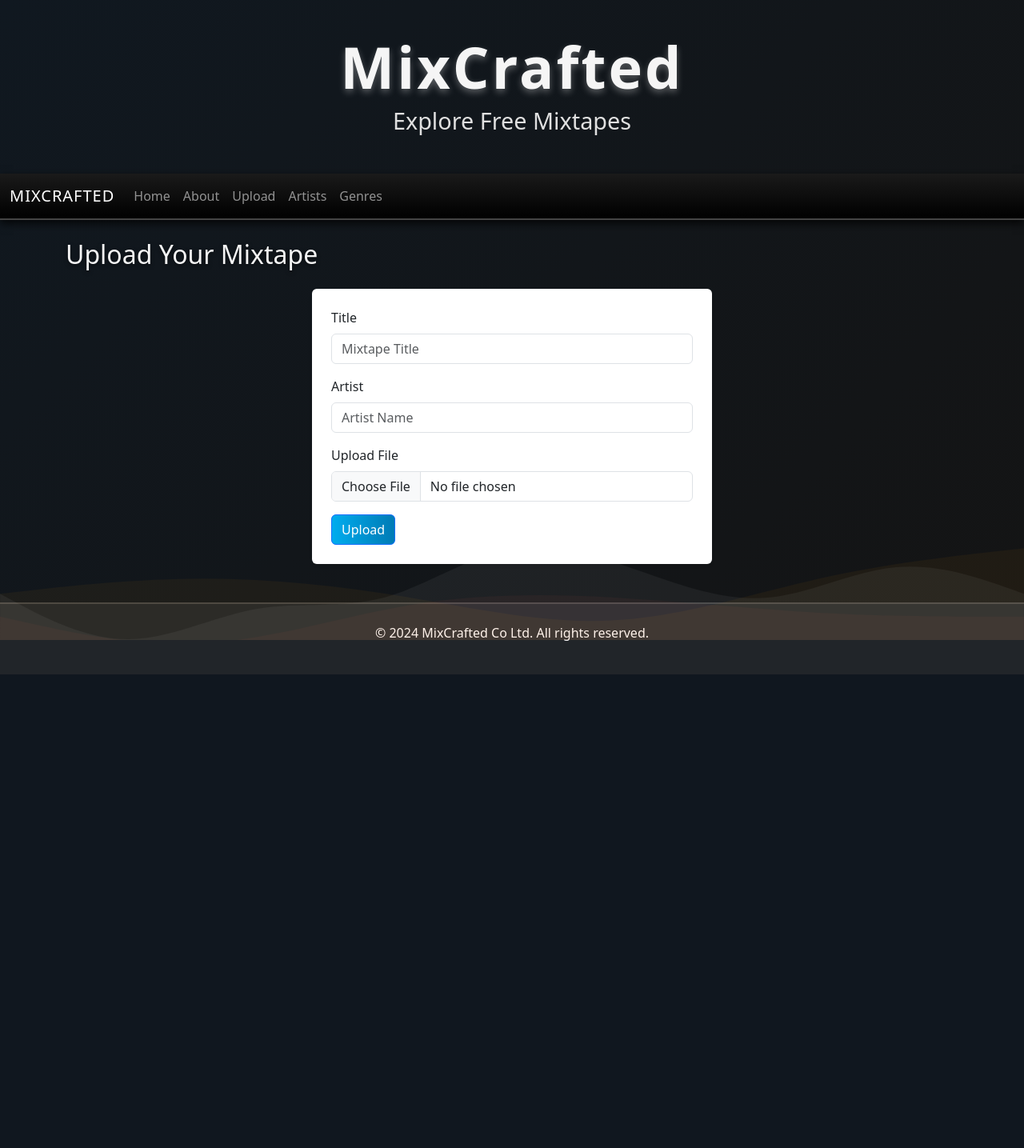
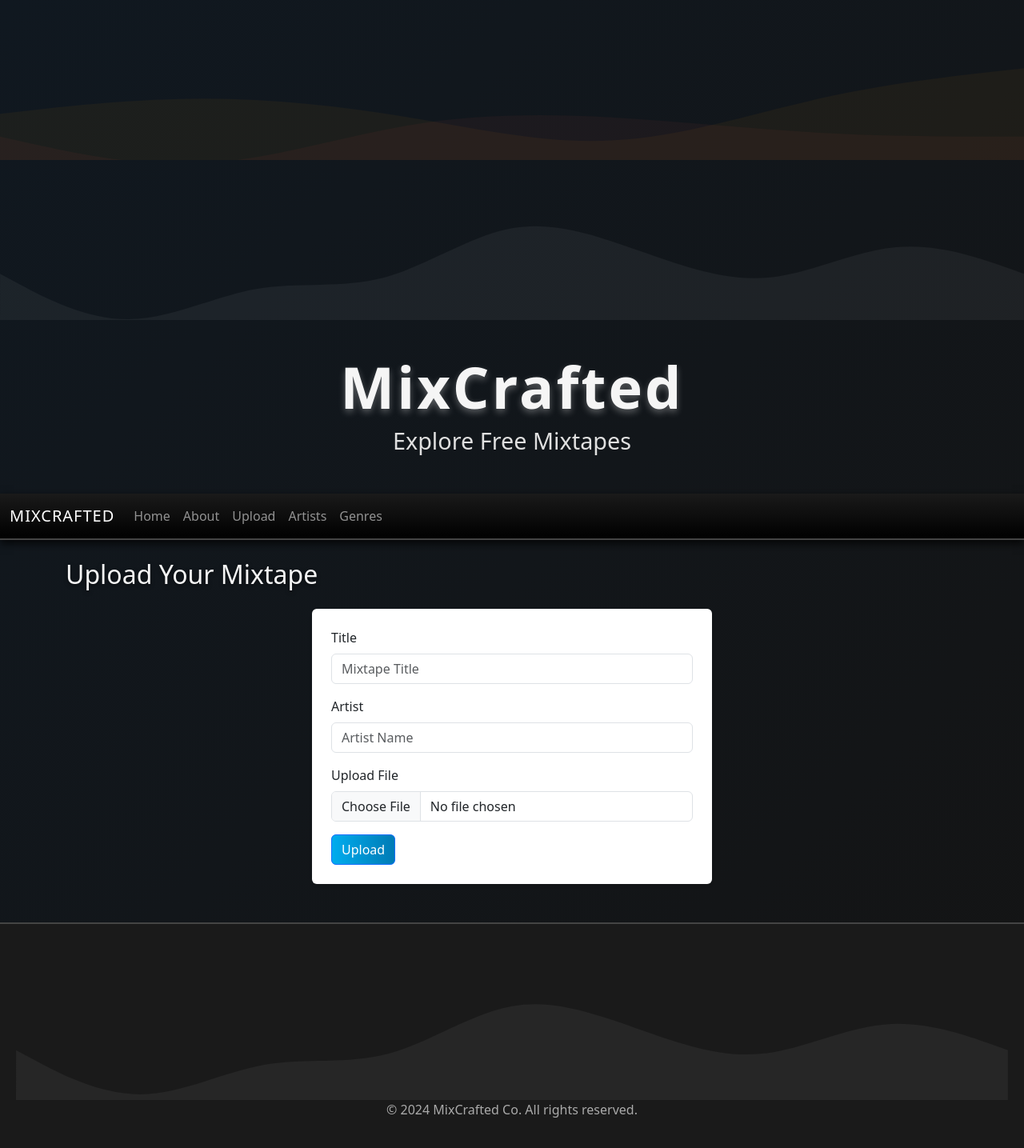
Before and after one commit to Joshkaki00/Bootstrap-Sprint-v2, a Flask app: page /upload in a window 1280 px wide. Shown: the whole page at 80% size. Before the commit the page ends 843 px from the top, so only its background shows below. Run offline with Flask 3, Linux system fonts and the light colour scheme; some libraries are stand-ins or nearby versions.

Commit message:
updated waveform

```diff
--- a/static/styles.css
+++ b/static/styles.css
@@ -164,12 +164,10 @@
 
 /* Waveform Visualization */
 .waveform-svg {
-    position: absolute;
-    bottom: 0;
-    left: 0;
+    position: relative; /* Ensures it stays within the footer context */
     width: 100%;
     height: 200px;
-    z-index: 0; /* Lower the z-index of the waveform */
+    z-index: 0;
     overflow: hidden;
 }
 
--- a/templates/upload.html
+++ b/templates/upload.html
@@ -62,13 +62,25 @@
             </div>
         </section>
     </main>
-    <footer class="bg-dark text-white p-4 text-center">
-        <p> &copy; <span id="currentYear"></span> MixCrafted Co Ltd. All rights reserved.</p>
+    <footer class="footer">
+    <div class="waveform-svg">
+        <svg xmlns="http://www.w3.org/2000/svg" viewBox="0 0 1440 320">
+            <path fill="#fff" fill-opacity="0.1" d="M0,160L30,176C60,192,120,224,180,224C240,224,300,192,360,181.3C420,171,480,181,540,165.3C600,149,660,107,720,96C780,85,840,107,900,128C960,149,1020,171,1080,165.3C1140,160,1200,128,1260,122.7C1320,117,1380,139,1410,149.3L1440,160L1440,320L1410,320C1380,320,1320,320,1260,320C1200,320,1140,320,1080,320C1020,320,960,320,900,320C840,320,780,320,720,320C660,320,600,320,540,320C480,320,420,320,360,320C300,320,240,320,180,320C120,320,60,320,30,320L0,320Z"></path>
+        </svg>
+    </div>
+        <p>&copy; <span id="currentYear"></span> MixCrafted Co. All rights reserved.</p>
     </footer>
+    <script>
+        document.getElementById('currentYear').textContent = new Date().getFullYear();
+
+        // Function to scroll to the Featured Mixtapes section
+        function scrollToFeatured() {
+            document.getElementById('featured-content').scrollIntoView({
+                behavior: 'smooth'
+            });
+        }
+    </script>
     <script src="https://cdn.jsdelivr.net/npm/@popperjs/core@2.11.8/dist/umd/popper.min.js" integrity="sha384-I7E8VVD/ismYTF4hNIPjVp/Zjvgyol6VFvRkX/vR+Vc4jQkC+hVqc2pM8ODewa9r" crossorigin="anonymous"></script>
     <script src="https://cdn.jsdelivr.net/npm/bootstrap@5.3.3/dist/js/bootstrap.min.js" integrity="sha384-0pUGZvbkm6XF6gxjEnlmuGrJXVbNuzT9qBBavbLwCsOGabYfZo0T0to5eqruptLy" crossorigin="anonymous"></script>
-    <script>
-        document.getElementById('currentYear').textContent = new Date().getFullYear();
-    </script>
 </body>
 </html>
```
Also changed, not shown: templates/about.html (+20 -8 lines), templates/index.html (+8 -6 lines).
